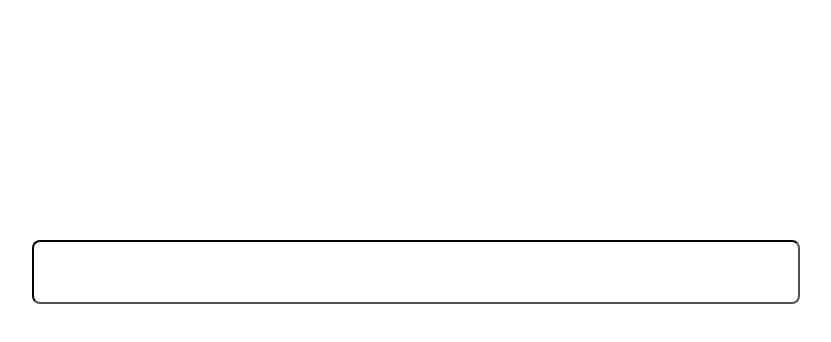
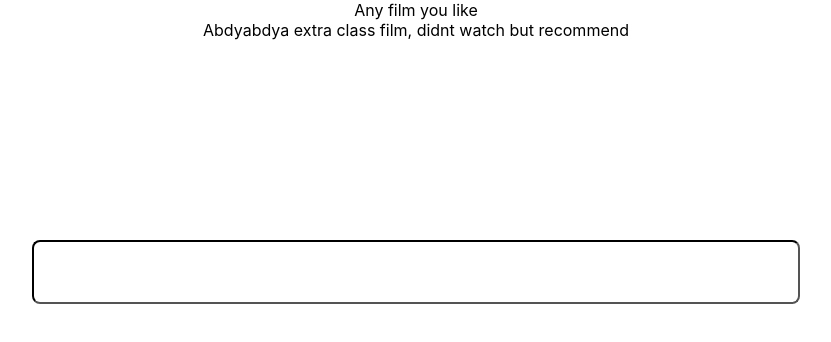
Before and after one commit to fireshipMe/BabyMovieSearcher, a React (Create React App) app: page /1 in a window 1280 px wide. Shown: the top 342 px of the page, without its empty margins (224-1055 px from the left). Built offline with nearby package versions, Linux system fonts and the light colour scheme.

Commit message:
Retrieve ID is possible now

```diff
--- a/src/App.scss
+++ b/src/App.scss
@@ -3,6 +3,7 @@
 
 .App {
   display: flex;
+  position: relative;
   justify-content: center;
   align-items: center;
   flex-direction: column;
--- a/src/App.tsx
+++ b/src/App.tsx
@@ -1,54 +1,71 @@
 import React from 'react';
 import { Route, Link } from 'react-router-dom';
 
+import MovieInfo from './components/MovieInfo/MovieInfo';
+
 import './App.scss';
 
-const API_KEY = "fa555146006a08cf60f33c23067c8370";
+const API_KEY = 'fa555146006a08cf60f33c23067c8370';
 
-class Search extends React.Component<{}, { value: string, assumption: Array<String>}> {
-
+class Search extends React.Component<
+  {},
+  { value: string; assumption: Array<String>; movieIds: Array<number> }
+> {
   constructor(props: any) {
     super(props);
-    this.state = {value: '', assumption: []};
+    this.state = { value: '', assumption: [], movieIds: [] };
     this.handleChange = this.handleChange.bind(this);
     this.makeRequest = this.makeRequest.bind(this);
   }
 
   handleChange(event: any) {
     let newValue = event.target.value;
-    this.setState({value: newValue});
+    this.setState({ value: newValue });
 
     this.makeRequest(newValue);
   }
 
   async makeRequest(query: string) {
-    if(query !== "") {
-      let api_quiery = "https://api.themoviedb.org/3/search/movie?api_key=" +  API_KEY + "&language=en-US&query=" + query.replace(" ", "%20");
-      let resTitles: any[] = []
+    if (query !== '') {
+      let api_quiery =
+        'https://api.themoviedb.org/3/search/movie?api_key=' +
+        API_KEY +
+        '&language=en-US&query=' +
+        query.replace(' ', '%20');
+      let resTitles: any[] = [];
+      let resIds: number[] = [];
       fetch(api_quiery)
-        .then(response => response.json())
-        .then(res => {
+        .then((response) => response.json())
+        .then((res) => {
           for (let i = 0; i < 4; i++) {
-              if(res.results[i] !== undefined) {
-                resTitles.push(res.results[i].title)
+            if (res.results[i] !== undefined) {
+              resTitles.push(res.results[i].title);
+              resIds.push(res.results[i].id);
             } else {
               return;
             }
           }
         })
-        .then(() => this.setState({assumption: resTitles}))
+        .then(() => this.setState({ assumption: resTitles, movieIds: resIds }));
     } else {
-      this.setState({assumption: ["", "", "", ""]})
+      this.setState({ assumption: ['', '', '', ''] });
     }
   }
 
   render() {
     return (
       <div className="App">
-        <input type="text" className="main_input" onChange={this.handleChange}></input>
-        {this.state.value !== '' &&
-          <AssumeBox assumption={this.state.assumption}/>
-        }
+        <input
+          type="text"
+          className="main_input"
+          onChange={this.handleChange}
+        ></input>
+        {this.state.value !== '' && (
+          <AssumeBox
+            assumption={this.state.assumption}
+            id={this.state.movieIds}
+          />
+        )}
       </div>
     );
   }
@@ -58,39 +75,41 @@ class Search extends React.Component<{}, { value: string, assumption: Array<Stri
 // This worst function among of the ever written functions became a reason to first in my life issue
 // I'm not this bad, really.
 // ***
-function Assumption(props: any) {
+const Assumption = (props: any) => {
   if (props.text) {
-  return(
+    return (
       <React.Fragment>
         <div className="assumption">
-         <Link to="/test">
-          <p>
-            { props.text }
-          </p>
+          <Link to={'/' + props.id}>
+            <p>{props.text}</p>
           </Link>
         </div>
       </React.Fragment>
-  )
+    );
   } else {
     return null;
   }
-}
+};
 
-function AssumeBox(props: any) {
+// I believe this should be somehow refactored, but have no idea how
+const AssumeBox = (props: any) => {
   return (
     <div className="assume_box">
-      <Assumption text={props.assumption[0]}/>
-      <Assumption text={props.assumption[1]}/>
-      <Assumption text={props.assumption[2]}/>
-      <Assumption text={props.assumption[3]}/>
+      <Assumption text={props.assumption[0]} id={props.id[0]} />
+      <Assumption text={props.assumption[1]} id={props.id[1]} />
+      <Assumption text={props.assumption[2]} id={props.id[2]} />
+      <Assumption text={props.assumption[3]} id={props.id[3]} />
     </div>
   );
-}
+};
 
-function App() {
+const App = () => {
   return (
+    <React.Fragment>
+      <Route path="/:id" component={MovieInfo}></Route>
       <Search />
+    </React.Fragment>
   );
-}
+};
 
 export default App;
--- /dev/null
+++ b/src/components/MovieInfo/MovieInfo.scss
@@ -0,0 +1,19 @@
+.MovieInfo {
+  position: absolute;
+  display: flex;
+  width: 60vw;
+  height: 30vh;
+
+  margin-left: 20vw;
+  flex-direction: column;
+
+  &__description {
+    display: flex;
+    justify-content: center;
+  }
+
+  &__title {
+    display: flex;
+    justify-content: center;
+  }
+}
--- a/src/components/MovieInfo/MovieInfo.tsx
+++ b/src/components/MovieInfo/MovieInfo.tsx
@@ -1,5 +1,51 @@
 import React from 'react';
+import { RouteComponentProps } from 'react-router-dom';
 
-class MovieInfo extends React.Component {
+import './MovieInfo.scss';
 
+interface Props {
+  id: number;
 }
+
+interface MatchParams {
+  id?: string;
+}
+interface State {}
+
+class MovieInfo extends React.Component<
+  Props & RouteComponentProps<MatchParams>,
+  State
+> {
+  // I promise if i will ever use ANY i will slap myself
+  constructor(props: any) {
+    super(props);
+  }
+
+  componentDidUpdate() {
+    console.log(this.props.match.params.id);
+  }
+
+  render() {
+    return (
+      <div className="MovieInfo">
+        <MovieDescription
+          description="Abdyabdya extra class film, didnt watch but recommend"
+          title="Any film you like"
+        />
+      </div>
+    );
+  }
+}
+
+// Ok, to stop using ANY read this when refactor :
+// https://www.pluralsight.com/guides/how-to-statically-type-react-components-with-typescript
+const MovieDescription = (props: any) => {
+  return (
+    <React.Fragment>
+      <div className="MovieInfo__title"> {props.title} </div>
+      <div className="MovieInfo__description"> {props.description} </div>
+    </React.Fragment>
+  );
+};
+
+export default MovieInfo;
```
Also changed, not shown: src/index.tsx (+7 -7 lines). Lines whose indentation alone changed are shown as unchanged.
